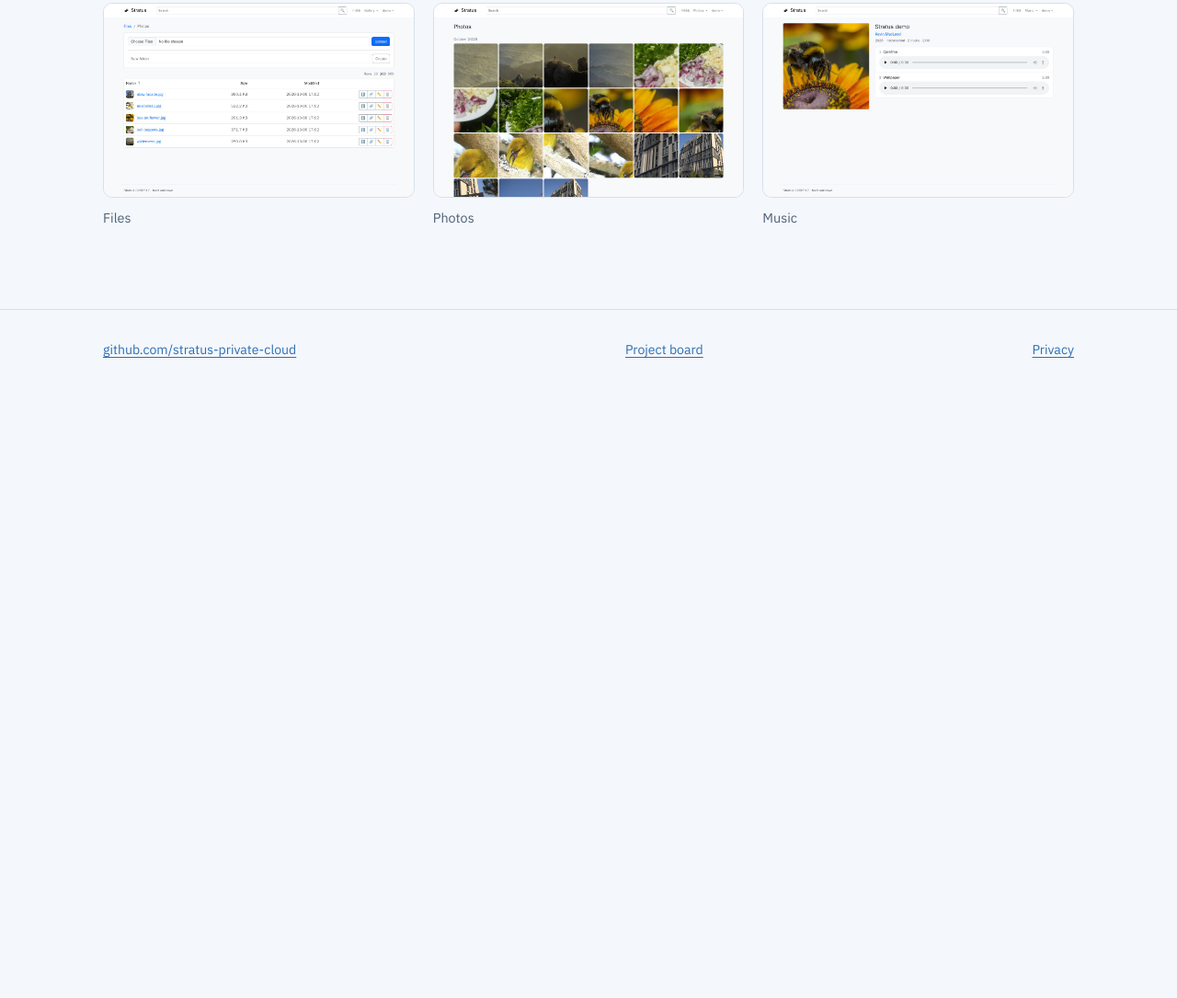
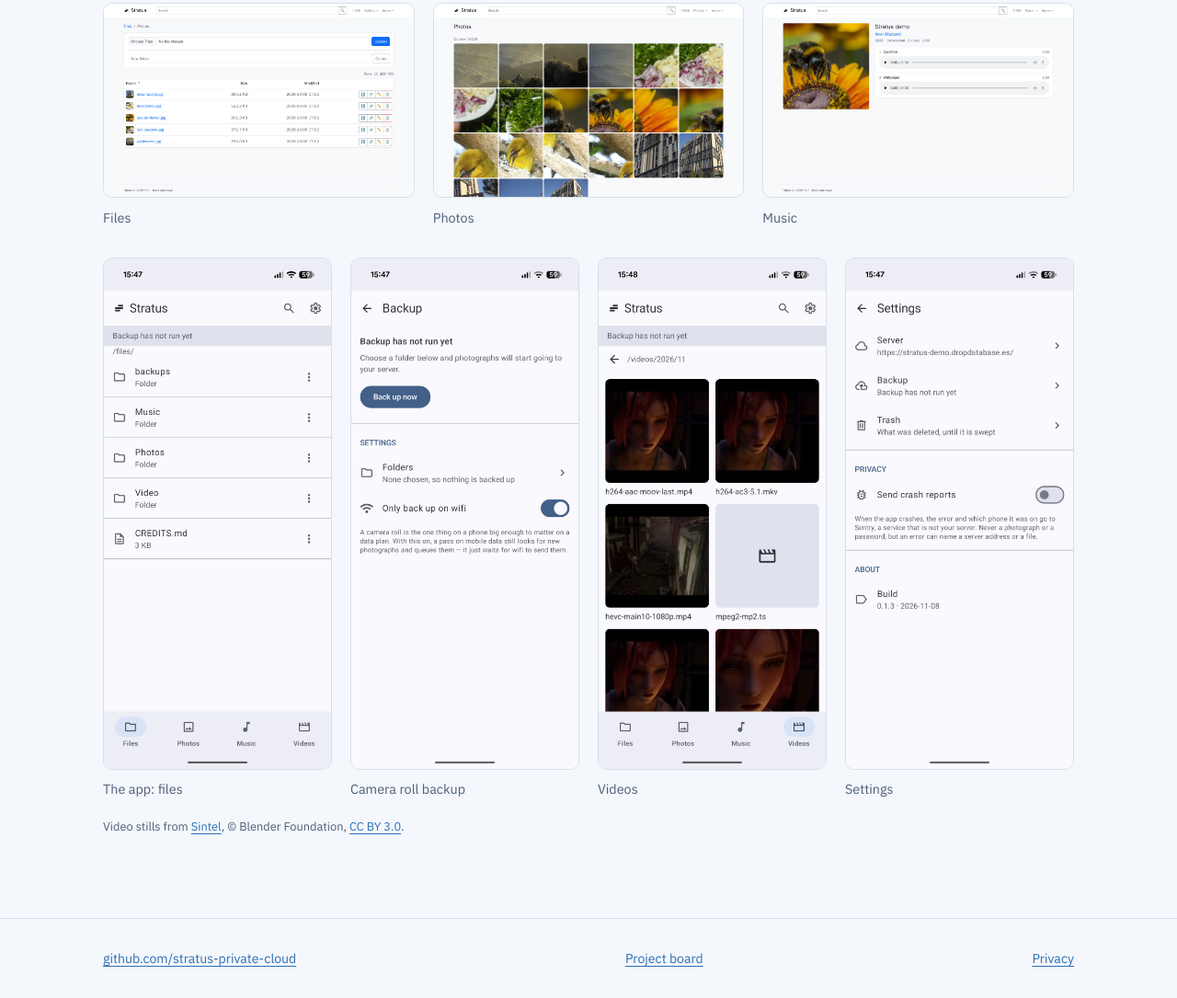
Before and after one commit to stratus-private-cloud/stratus-private-cloud.github.io, a plain HTML site: page index.html in a window 1280 px wide. Shown: the part 1792-2877 px from the top of the page at 92% size. Before the commit the page ends 2215 px from the top, so only its background shows below. Drawn offline with Linux system fonts and the light colour scheme; a web font is replaced by a local one.

Commit message:
The app's screenshots, beside the web UI's
Co-Authored-By: Claude Opus 5.5 <noreply@anthropic.com>
Claude-Session: https://claude.ai/code/session_01NcvGWtSks9Z9hHx9umapJr

```diff
--- a/index.html
+++ b/index.html
@@ -154,6 +154,8 @@ h3 { font-size: 1.2rem; font-weight: 600 }
 .shots figure { margin: 0; display: grid; gap: .6rem; align-content: start }
 .shots img { display: block; width: 100%; height: auto; border-radius: 10px; border: 1px solid var(--line); background: var(--surface) }
 .shots figcaption { color: var(--muted); font-size: .9rem }
+.shots.phone { grid-template-columns: repeat(4, minmax(0, 1fr)) }
+.shots .credit { grid-column: 1 / -1; margin: 0; color: var(--muted); font-size: .8rem }
 
 footer { border-top: 1px solid var(--line); padding-block: 2rem; color: var(--muted); font-size: .88rem }
 footer .wrap { display: flex; flex-wrap: wrap; justify-content: space-between; gap: 1rem }
@@ -162,6 +164,7 @@ footer .wrap { display: flex; flex-wrap: wrap; justify-content: space-between; g
   .sky .wrap { grid-template-columns: minmax(0, 1fr) }
   .strata { justify-self: start; max-width: 12rem }
   .shots { grid-template-columns: minmax(0, 1fr) }
+  .shots.phone { grid-template-columns: repeat(2, minmax(0, 1fr)) }
 }
 </style>
 </head>
@@ -229,6 +232,13 @@ footer .wrap { display: flex; flex-wrap: wrap; justify-content: space-between; g
       <figure><img src="screens/photos-wide.jpg" width="1280" height="800" alt="The photo gallery in the web UI, grouped by month"><figcaption>Photos</figcaption></figure>
       <figure><img src="screens/music-wide.jpg" width="1280" height="800" alt="An album page in the web UI's music library"><figcaption>Music</figcaption></figure>
     </div>
+    <div class="shots phone">
+      <figure><img src="screens/app-home.jpg" width="912" height="2048" alt="The Android app browsing the server's files" loading="lazy"><figcaption>The app: files</figcaption></figure>
+      <figure><img src="screens/app-backup.jpg" width="912" height="2048" alt="The app's camera roll backup settings" loading="lazy"><figcaption>Camera roll backup</figcaption></figure>
+      <figure><img src="screens/app-video.jpg" width="912" height="2048" alt="The app's video library, a month of thumbnails" loading="lazy"><figcaption>Videos</figcaption></figure>
+      <figure><img src="screens/app-settings.jpg" width="912" height="2048" alt="The app's settings: server, backup, trash and crash reports" loading="lazy"><figcaption>Settings</figcaption></figure>
+      <p class="credit">Video stills from <a href="https://www.sintel.org">Sintel</a>, © Blender Foundation, <a href="https://creativecommons.org/licenses/by/3.0/">CC BY 3.0</a>.</p>
+    </div>
   </div>
 </section>
 
```
Also changed, not shown: screens/app-backup.jpg (added), screens/app-home.jpg (added), screens/app-settings.jpg (added), screens/app-video.jpg (added).
